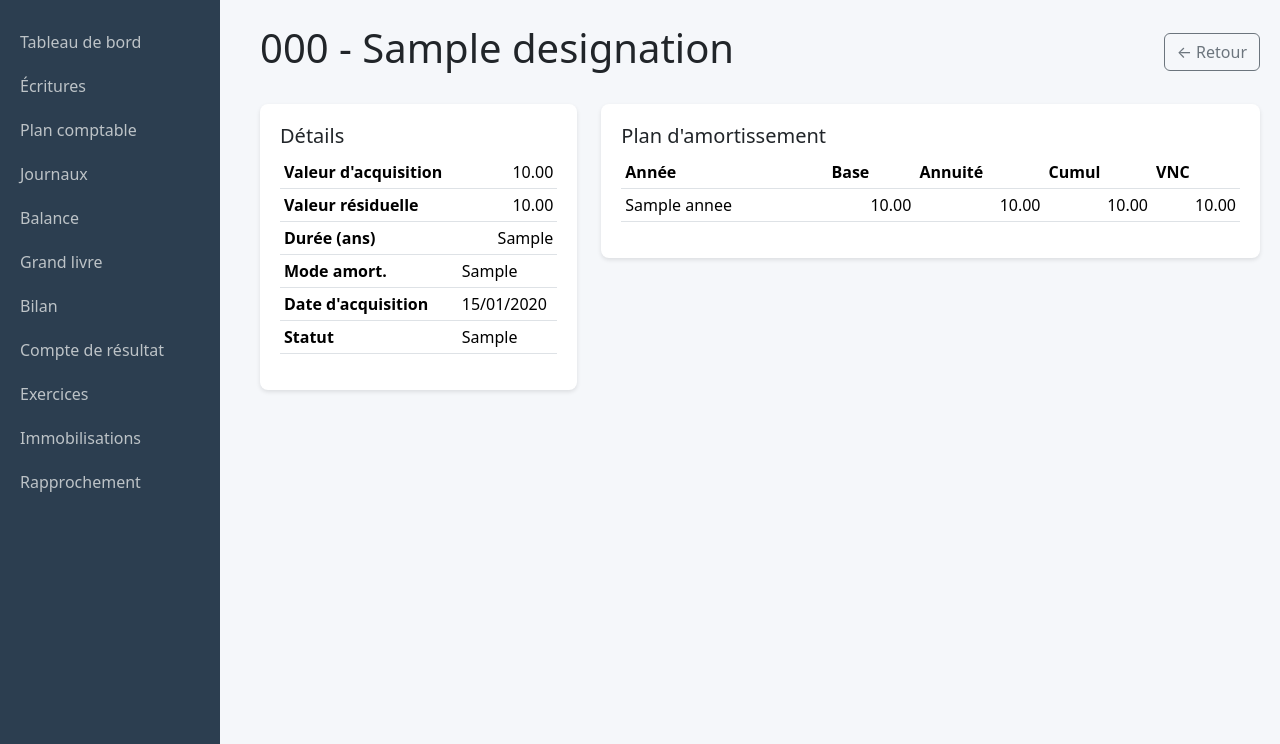
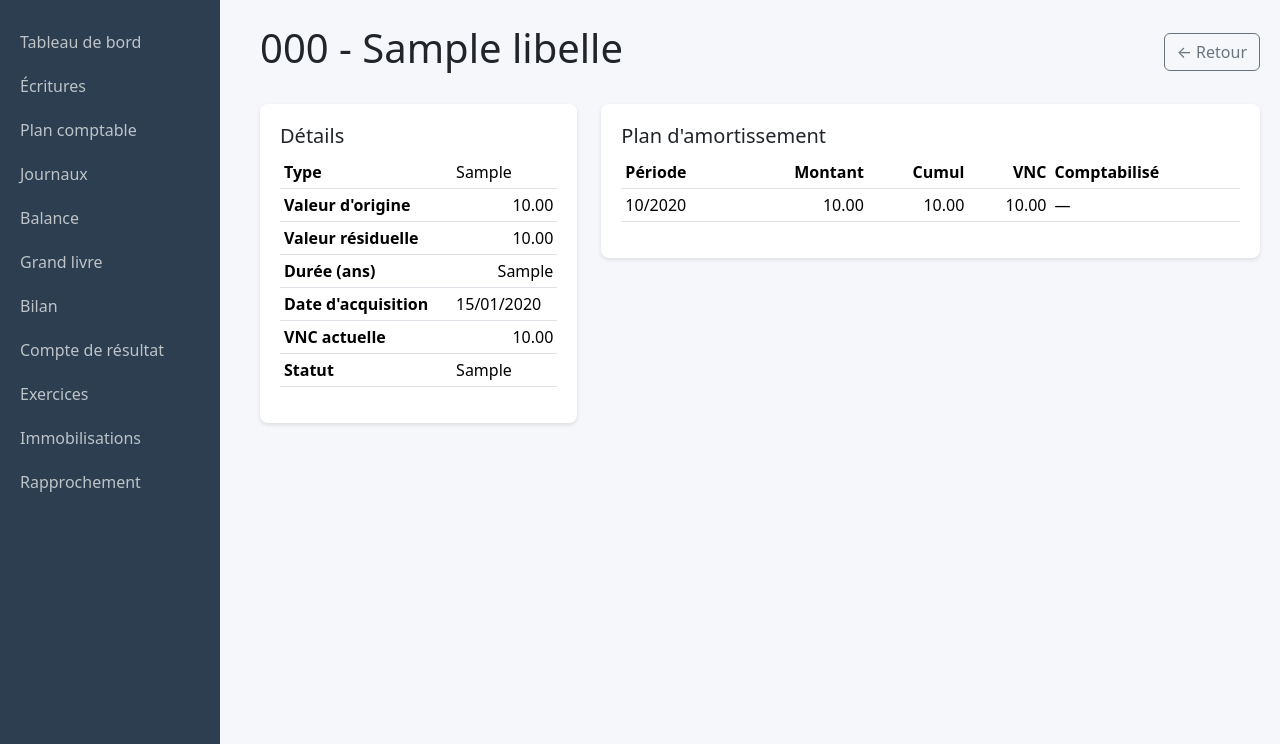
Before and after one commit to bahdev223/django-comptabilite-ohada, a Django app: template comptabilite_ohada/templates/comptabilite_ohada/immobilisation_detail.html in a window 1280 px wide. Shown: the part 56-800 px from the top of the page. Run offline with Django 4.2, Linux system fonts and the light colour scheme; the template is opened without the code that fills it: most values are stand-ins (such as "Sample title", 1, 10 or a date in 2020).

Commit message:
fix(templates): align fixed asset detail and schedule fields

```diff
--- a/comptabilite_ohada/templates/comptabilite_ohada/immobilisation_detail.html
+++ b/comptabilite_ohada/templates/comptabilite_ohada/immobilisation_detail.html
@@ -1,8 +1,8 @@
 {% extends "comptabilite_ohada/base.html" %}
-{% block title %}{{ immobilisation.designation }}{% endblock %}
+{% block title %}{{ immobilisation.libelle }}{% endblock %}
 {% block content %}
 <div class="d-flex justify-content-between align-items-center mb-4">
-    <h1>{{ immobilisation.code }} - {{ immobilisation.designation }}</h1>
+    <h1>{{ immobilisation.code }} - {{ immobilisation.libelle }}</h1>
     <a href="{% url 'comptabilite:immobilisation_list' %}" class="btn btn-outline-secondary">&larr; Retour</a>
 </div>
 
@@ -11,11 +11,12 @@
         <div class="stat-card">
             <h5>D&eacute;tails</h5>
             <table class="table table-sm">
-                <tr><th>Valeur d'acquisition</th><td class="text-end">{{ immobilisation.valeur_acquisition|floatformat:2 }}</td></tr>
+                <tr><th>Type</th><td>{{ immobilisation.get_type_immobilisation_display }}</td></tr>
+                <tr><th>Valeur d'origine</th><td class="text-end">{{ immobilisation.valeur_originale|floatformat:2 }}</td></tr>
                 <tr><th>Valeur r&eacute;siduelle</th><td class="text-end">{{ immobilisation.valeur_residuelle|floatformat:2 }}</td></tr>
                 <tr><th>Dur&eacute;e (ans)</th><td class="text-end">{{ immobilisation.duree_ans }}</td></tr>
-                <tr><th>Mode amort.</th><td>{{ immobilisation.get_mode_amortissement_display }}</td></tr>
                 <tr><th>Date d'acquisition</th><td>{{ immobilisation.date_acquisition|date:"d/m/Y" }}</td></tr>
+                <tr><th>VNC actuelle</th><td class="text-end">{{ immobilisation.valeur_nette_comptable|floatformat:2 }}</td></tr>
                 <tr><th>Statut</th><td>{{ immobilisation.get_statut_display }}</td></tr>
             </table>
         </div>
@@ -26,21 +27,21 @@
             <table class="table table-sm">
                 <thead>
                     <tr>
-                        <th>Ann&eacute;e</th>
-                        <th>Base</th>
-                        <th>Annuit&eacute;</th>
-                        <th>Cumul</th>
-                        <th>VNC</th>
+                        <th>P&eacute;riode</th>
+                        <th class="text-end">Montant</th>
+                        <th class="text-end">Cumul</th>
+                        <th class="text-end">VNC</th>
+                        <th>Comptabilis&eacute;</th>
                     </tr>
                 </thead>
                 <tbody>
                     {% for p in plan %}
                     <tr>
-                        <td>{{ p.annee }}</td>
-                        <td class="text-end">{{ p.base_amortissable|floatformat:2 }}</td>
-                        <td class="text-end">{{ p.annuite|floatformat:2 }}</td>
-                        <td class="text-end">{{ p.cumul_amortissement|floatformat:2 }}</td>
-                        <td class="text-end">{{ p.valeur_nette_comptable|floatformat:2 }}</td>
+                        <td>{{ p.periode|date:"m/Y" }}</td>
+                        <td class="text-end">{{ p.montant|floatformat:2 }}</td>
+                        <td class="text-end">{{ p.amortissement_cumule|floatformat:2 }}</td>
+                        <td class="text-end">{{ p.valeur_nette|floatformat:2 }}</td>
+                        <td>{% if p.ecriture_generee %}&#10003;{% else %}&mdash;{% endif %}</td>
                     </tr>
                     {% empty %}
                     <tr><td colspan="5" class="text-muted">Aucun plan g&eacute;n&eacute;r&eacute;</td></tr>
```
